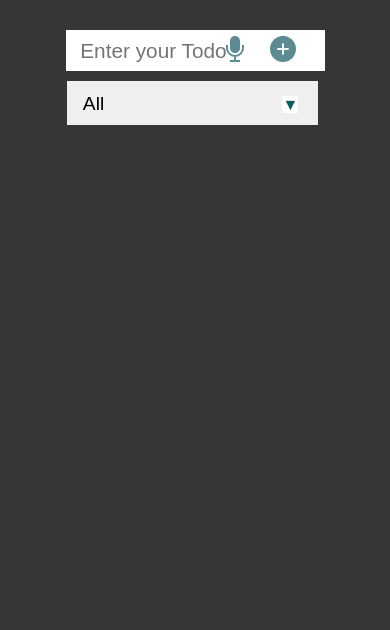
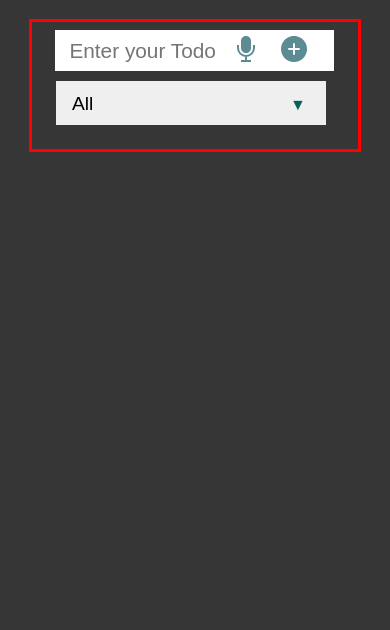
Before and after one commit to obere4u/To-do-list, a plain HTML site: page index.html in a window 390 px wide. Shown: the part 214-844 px from the top of the page. Drawn offline with nearby package versions, Linux system fonts and the light colour scheme; a web font is replaced by a local one.

Commit message:
add width to the filter-Todo_select

```diff
--- a/styles.css
+++ b/styles.css
@@ -27,16 +27,23 @@ header h1{
 }
 
 .todo-form {
- width: 85%;
+ min-width: 85%;
  padding: 0.5rem;
  margin: 0 auto;
+ outline: red solid;
+}
+
+@media (max-width: 559px) {
+  .todo-form {
+    margin: 1rem;
+  }
 }
 
 
 .todo-input-wrapper {
   display: grid;
   justify-content: space-around;
-  grid-template-columns: repeat(auto-fit, minmax(16rem, 1fr));
+  grid-template-columns: repeat(auto-fill, minmax(16rem, 1fr));
 }
 
 .todo-input-container input, .todo-input-container button {
@@ -95,11 +102,17 @@ header h1{
 }
 
 #filter-warning {
-  margin-left: 6%;
-  font-size: 13px;
+  margin-left: 3%;
+  font-size: 1.2rem;
   margin-bottom: 5px;
   color: #ff0000;
   display: none;
+}
+
+@media (max-width: 559px) {
+  #filter-warning {
+  margin-left: 4%;
+}
 }
 
 .filter-todos_select select {
@@ -118,7 +131,7 @@ header h1{
 
 @media (max-width: 559px) {
   .filter-todos_select select {
-    width: 98%;
+    width: 97%;
   }
 }
 
@@ -129,7 +142,7 @@ header h1{
 
 .filter-todos_select::after {
   content: "\25BC";
-  background: #fff;
+  background: none;
   pointer-events: none;
   color: #076158;
   margin-left: -40px;
```
